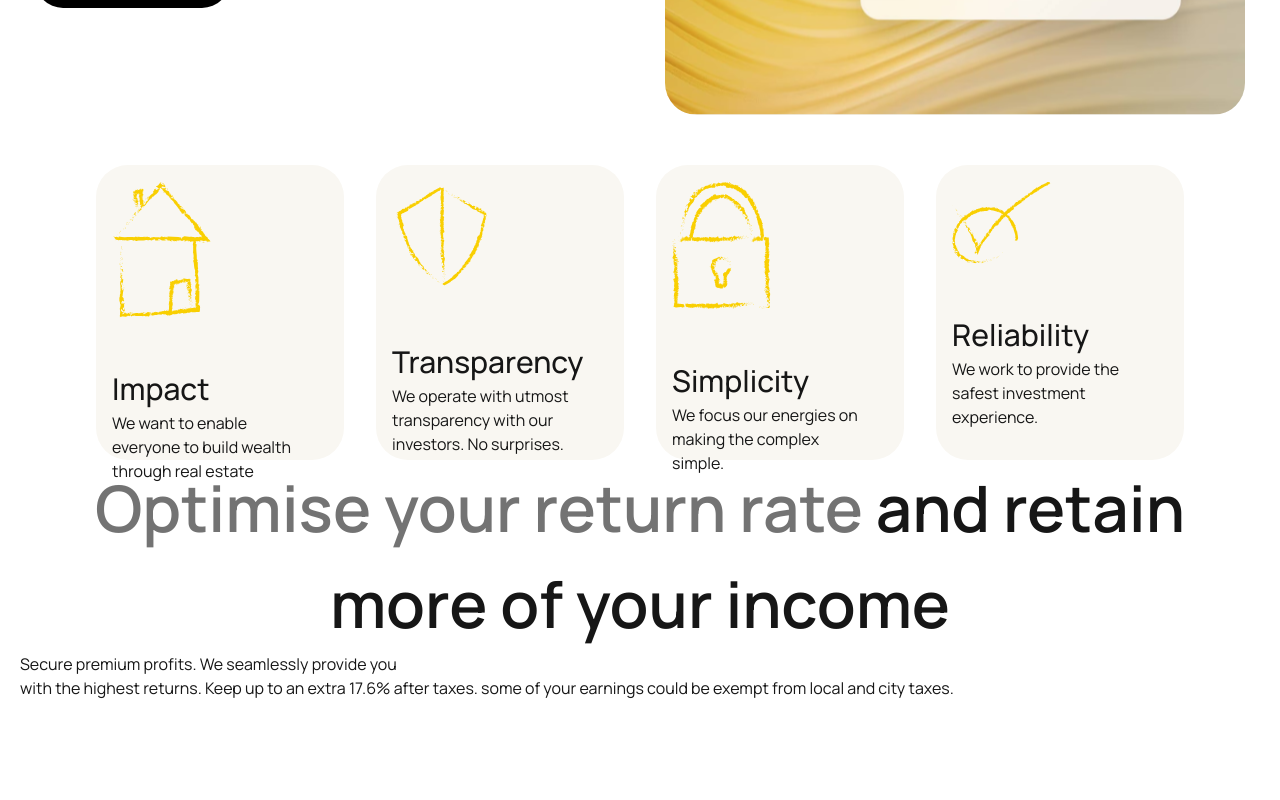
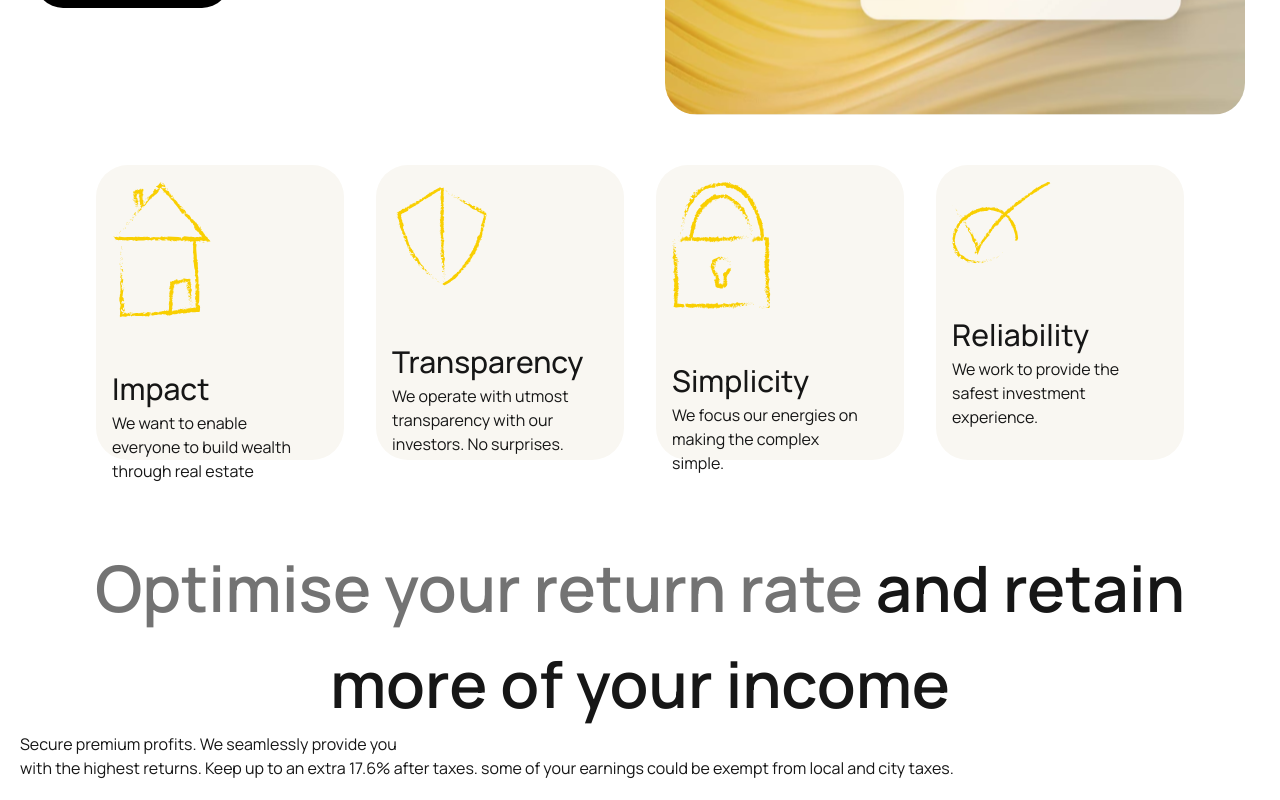
Before and after one commit to Daniel264/Slice, a Next.js app: page / in a window 1280 px wide. Shown: the part 3193-3993 px from the top of the page. Before the commit the page ends 3913 px from the top, so only its background shows below. Built offline with nearby package versions, Linux system fonts and the light colour scheme.

Commit message:
make the savings h1 element responsive

```diff
--- a/src/components/Savings.tsx
+++ b/src/components/Savings.tsx
@@ -5,9 +5,25 @@ const StyledSpan = styled.span`
     color: #737373;
 `;
 
+const SavingsWrapper = styled.section`
+    display: flex;
+    justify-content: space-between;
+    align-items: center;
+    padding: 0 rem;
+    margin-top: 5rem;
+
+    article {
+        h1 {
+        @media screen and (max-width: 768px) {
+
+        font-size: 2.5rem;
+        }
+    }
+`;
+
 const Savings = () => {
     return (
-        <section>
+        <SavingsWrapper>
             <article>
                 <h1>
                     <StyledSpan>Optimise your return rate</StyledSpan> and retain more of your income
@@ -19,7 +35,7 @@ const Savings = () => {
             </article>
 
             <article></article>
-        </section>
+        </SavingsWrapper>
     );
 };
 
```
